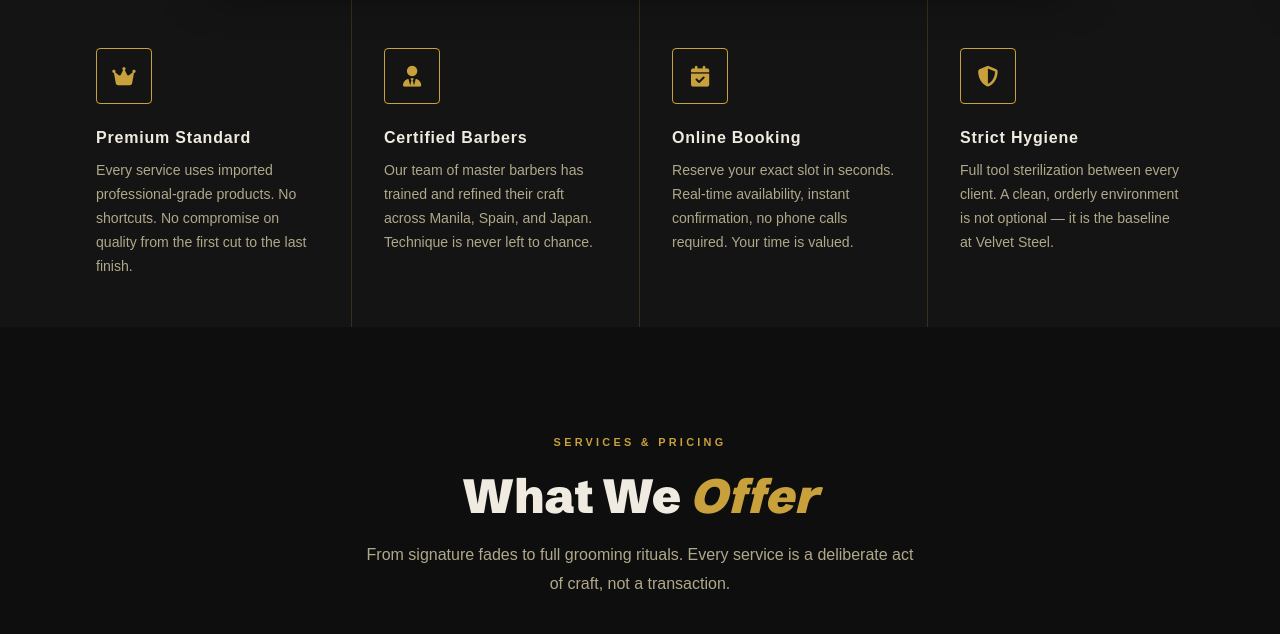
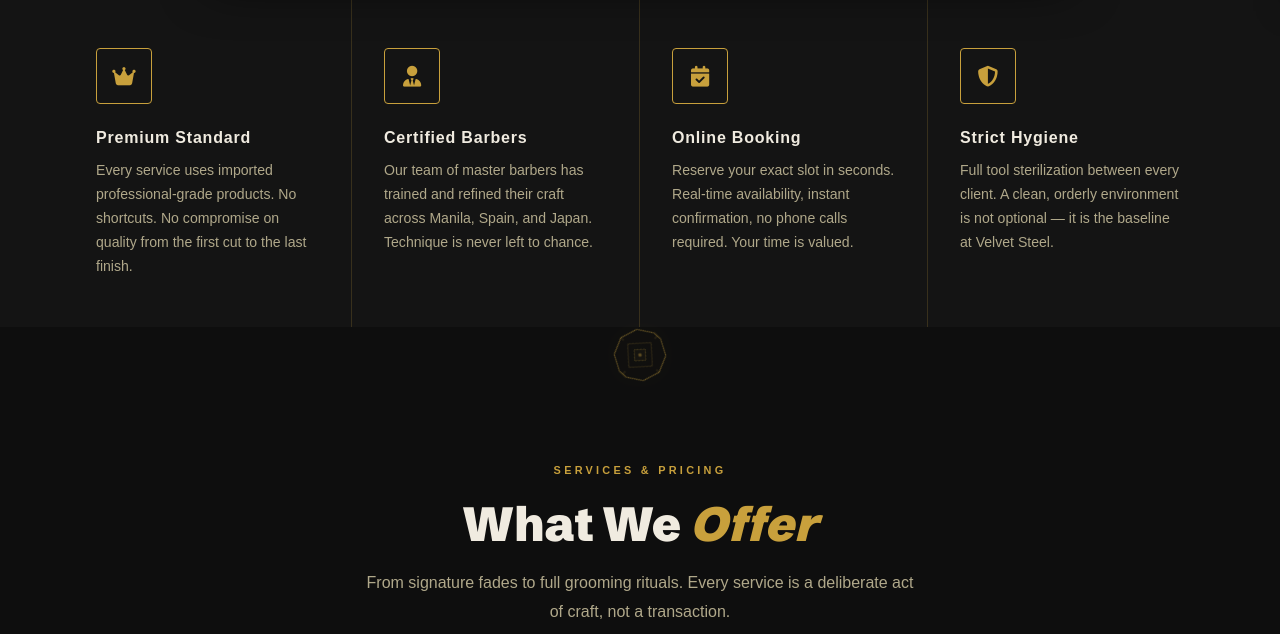
Before and after one commit to JohnDev19/Velvet-Steel, a Django app: page / in a window 1280 px wide. Shown: the part 800-1434 px from the top of the page. Run offline with Django 4.2, Linux system fonts and the light colour scheme; data that the repository does not hold is empty; some web fonts are replaced.

Commit message:
Last Sync: 2026-04-04 07:00 (macOS)

```diff
--- a/static/css/main.css
+++ b/static/css/main.css
@@ -1596,3 +1596,35 @@ textarea.form-control { resize: vertical; min-height: 100px; }
   .scissor-deco    { width: 140px; left: 20px; top: 70%; }
 } @media (max-width: 480px) {
   .scissor-divider { margin-top: -55px; margin-bottom: -55px; height: 110px; } .scissor-deco    { width: 98px; left: 14px; top: 72%; } }
+
+/* ============================================ SECTION GEO SHAPE */
+.section-geo {
+  display: flex;
+  justify-content: center;
+  position: relative;
+  z-index: 5;
+  margin-bottom: -28px;
+  pointer-events: none;
+  user-select: none;
+}
+.section-geo svg {
+  width: 56px;
+  height: 56px;
+  animation: geoSpin 18s linear infinite;
+  opacity: 0.55;
+  filter: drop-shadow(0 0 8px rgba(200, 160, 60, 0.35));
+}
+@keyframes geoSpin {
+  from { transform: rotate(0deg); }
+  to   { transform: rotate(360deg); }
+}
+.section-geo--sm svg { width: 40px; height: 40px; }
+.section-geo--lg svg { width: 72px; height: 72px; }
+@media (max-width: 768px) {
+  .section-geo svg { width: 44px; height: 44px; }
+  .section-geo { margin-bottom: -22px; }
+}
+@media (max-width: 480px) {
+  .section-geo svg { width: 34px; height: 34px; }
+  .section-geo { margin-bottom: -17px; }
+}
--- a/templates/home/index.html
+++ b/templates/home/index.html
@@ -81,6 +81,45 @@
     </div>
   </div>
 </section>
+
+<div class="section-geo">
+  <svg viewBox="0 0 100 100" xmlns="http://www.w3.org/2000/svg" fill="none">
+    <!-- outer octagon -->
+    <polygon
+      points="50,4 80,15 96,42 96,58 80,85 50,96 20,85 4,58 4,42 20,15"
+      stroke="#c8a03c"
+      stroke-width="1.5"
+      fill="none"
+      opacity="1"
+    />
+    <!-- inner rotated square -->
+    <rect
+      x="29" y="29" width="42" height="42"
+      rx="2"
+      stroke="#c8a03c"
+      stroke-width="1"
+      fill="none"
+      opacity="0.7"
+      transform="rotate(45 50 50)"
+    />
+    <!-- center diamond -->
+    <polygon
+      points="50,36 64,50 50,64 36,50"
+      stroke="#c8a03c"
+      stroke-width="1"
+      fill="rgba(200,160,60,0.06)"
+      opacity="0.9"
+    />
+    <!-- center dot -->
+    <circle cx="50" cy="50" r="3" fill="#c8a03c" opacity="0.8"/>
+    <!-- crner tick marks -->
+    <line x1="50" y1="4"  x2="50" y2="11"  stroke="#c8a03c" stroke-width="1.2" opacity="0.5"/>
+    <line x1="50" y1="89" x2="50" y2="96"  stroke="#c8a03c" stroke-width="1.2" opacity="0.5"/>
+    <line x1="4"  y1="50" x2="11" y2="50"  stroke="#c8a03c" stroke-width="1.2" opacity="0.5"/>
+    <line x1="89" y1="50" x2="96" y2="50"  stroke="#c8a03c" stroke-width="1.2" opacity="0.5"/>
+  </svg>
+</div>
+
 
 <section class="section services-section">
   <div class="container">
```
